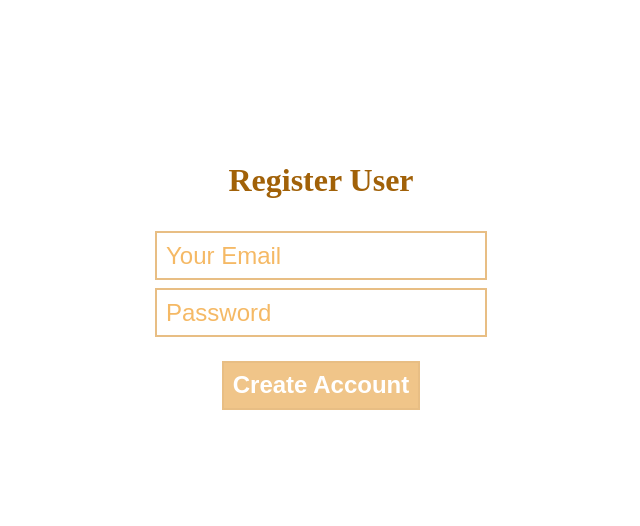
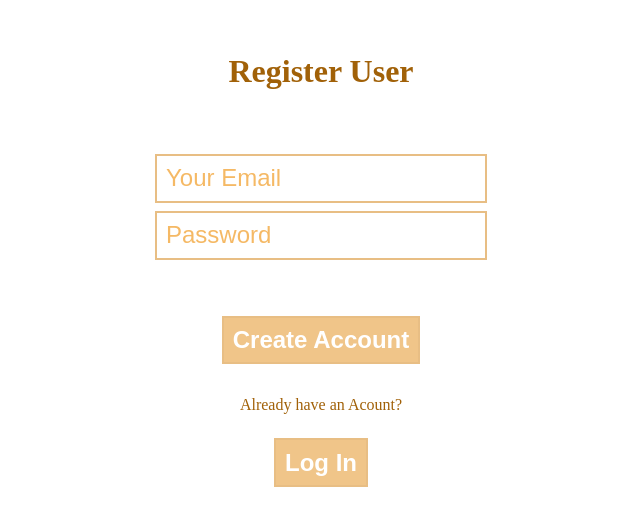
Before and after one commit to andjared/react-firebase-auth, a React (Create React App) app: page / in a window 1280 px wide. Shown: the part 114-640 px from the top of the page, without its empty margins (319-959 px from the left). Built offline with nearby package versions, Linux system fonts and the light colour scheme.

Commit message:
register new user

```diff
--- a/src/App.js
+++ b/src/App.js
@@ -1,11 +1,37 @@
-import Register from "./components/Register";
-import Login from "./components/Login";
+import Inputs from "./components/Inputs";
+import React, { useState } from "react";
+import Button from "./components/Button";
+import { createUserWithEmailAndPassword } from "firebase/auth";
+import { auth } from "./firebase-config";
 
 function App() {
+  const [registerEmail, setRegisterEmail] = useState("");
+  const [registerPassword, setRegisterPassword] = useState("");
+
+  const registerUser = async () => {
+    try {
+      const user = await createUserWithEmailAndPassword(
+        auth,
+        registerEmail,
+        registerPassword
+      );
+      console.log(user);
+    } catch (error) {
+      console.log(error.message);
+    }
+  };
+  const handleLogin = () => {
+    console.log("login");
+  };
   return (
     <main className="container">
-      <Register />
-      {/* <Login /> */}
+      <h2>Register User</h2>
+      <Inputs setEmail={setRegisterEmail} setPassword={setRegisterPassword} />
+      <Button text="Create Account" handleClick={registerUser} />
+      <div className="log-in">
+        <p>Already have an Acount?</p>
+        <Button text="Log In" handleClick={handleLogin} />
+      </div>
     </main>
   );
 }
--- /dev/null
+++ b/src/components/Inputs.js
@@ -0,0 +1,22 @@
+import React from "react";
+
+const Inputs = ({ setEmail, setPassword }) => {
+  return (
+    <section>
+      <div className="inputs">
+        <input
+          type="email"
+          placeholder="Your Email"
+          onChange={(e) => setEmail(e.target.value)}
+        />
+        <input
+          type="password"
+          placeholder="Password"
+          onChange={(e) => setPassword(e.target.value)}
+        />
+      </div>
+    </section>
+  );
+};
+
+export default Inputs;
--- a/src/components/Register.js
+++ /dev/null
@@ -1,31 +0,0 @@
-import React, { useState } from "react";
-import Button from "./Button";
-
-const Register = () => {
-  const [registerEmail, setRegisterEmail] = useState("");
-  const [registerPassword, setRegisterPassword] = useState("");
-
-  const registerUser = () => {
-    console.log(registerEmail, registerPassword);
-  };
-  return (
-    <section>
-      <h2>Register User</h2>
-      <div className="inputs">
-        <input
-          type="email"
-          placeholder="Your Email"
-          onChange={(e) => setRegisterEmail(e.target.value)}
-        />
-        <input
-          type="password"
-          placeholder="Password"
-          onChange={(e) => setRegisterPassword(e.target.value)}
-        />
-      </div>
-      <Button text="Create Account" handleClick={registerUser} />
-    </section>
-  );
-};
-
-export default Register;
--- a/src/firebase-config.js
+++ b/src/firebase-config.js
@@ -2,7 +2,7 @@ import { initializeApp } from "firebase/app";
 import { getAuth } from "firebase/auth";
 
 const firebaseConfig = {
-  apiKey: process.env.REACT_APP_FIREBASE_KEY,
+  apiKey: `${process.env.REACT_APP_API_KEY}`,
   authDomain: "authentication-e79e1.firebaseapp.com",
   projectId: "authentication-e79e1",
   storageBucket: "authentication-e79e1.appspot.com",
--- a/src/index.css
+++ b/src/index.css
@@ -6,35 +6,47 @@
   box-sizing: border-box;
 }
 
-#root {
+body {
+  height: 100vh;
+  width: 100vw;
+}
+
+div#root {
   height: 100vh;
   width: 100vw;
 }
 
 .container {
-  width: 100vw;
-  height: 100vh;
+  width: 100%;
+  height: 100%;
   display: flex;
+  flex-direction: column;
   justify-content: center;
   align-items: center;
 }
 
-section {
+section,
+.log-in {
   display: flex;
   flex-direction: column;
   padding: 2em;
 }
 
-section h2 {
+h2 {
   margin-bottom: 1em;
   font-size: 2em;
   text-align: center;
   color: rgb(161, 97, 8);
 }
 
+.log-in p {
+  color: rgb(161, 97, 8);
+}
+
 section .inputs {
   display: flex;
   flex-direction: column;
+  justify-content: center;
   align-items: center;
   gap: 0.5em;
 }
```
Also changed, not shown: 2 other files (tests, documents, lock files or other folders).
